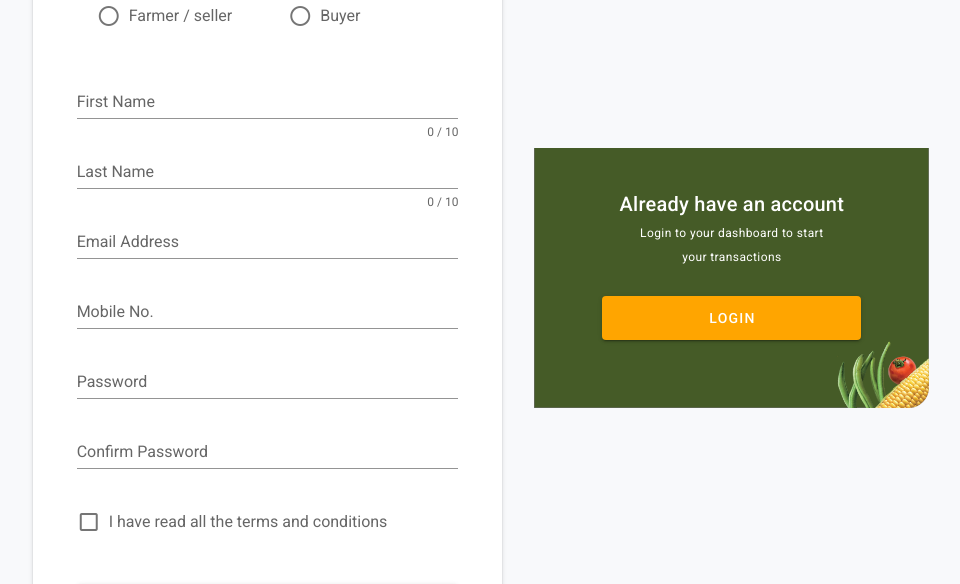
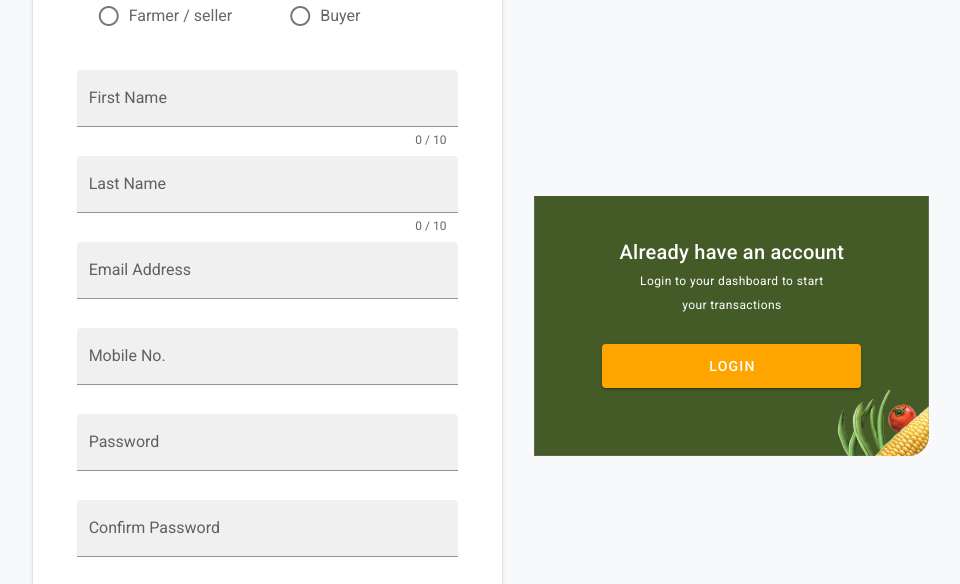
Before and after one commit to peterchege/armu, a Vue app: page /register in a window 1280 px wide. Shown: the part 216-800 px from the top of the page, without its empty margins (155-1115 px from the left). Built offline with nearby package versions, Linux system fonts and the light colour scheme.

Commit message:
redesigning for input filled

```diff
--- a/src/components/forms/LoginForm.vue
+++ b/src/components/forms/LoginForm.vue
@@ -12,6 +12,7 @@
           v-model="email"
           :error-messages="errors"
           label="Email Address"
+          filled
           required
         ></v-text-field>
       </ValidationProvider>
@@ -23,6 +24,7 @@
           :error-messages="errors"
           label="Password"
           type="password"
+          filled
           required
         ></v-text-field>
       </ValidationProvider>
--- a/src/components/forms/RegisterForm.vue
+++ b/src/components/forms/RegisterForm.vue
@@ -17,6 +17,7 @@
           :counter="10"
           :error-messages="errors"
           label="First Name"
+          filled
           required
         ></v-text-field>
       </ValidationProvider>
@@ -26,6 +27,7 @@
           :counter="10"
           :error-messages="errors"
           label="Last Name"
+          filled
           required
         ></v-text-field>
       </ValidationProvider>
@@ -34,6 +36,7 @@
           v-model="email"
           :error-messages="errors"
           label="Email Address"
+          filled
           required
         ></v-text-field>
       </ValidationProvider>
@@ -44,6 +47,7 @@
           :error-messages="errors"
           label="Mobile No."
           type="number"
+          filled
           required
         ></v-text-field>
       </ValidationProvider>
@@ -54,6 +58,7 @@
           :error-messages="errors"
           label="Password"
           type="password"
+          filled
           required
         ></v-text-field>
       </ValidationProvider>
@@ -64,6 +69,7 @@
           :error-messages="errors"
           label="Confirm Password"
           type="password"
+          filled
           required
         ></v-text-field>
       </ValidationProvider>
```
